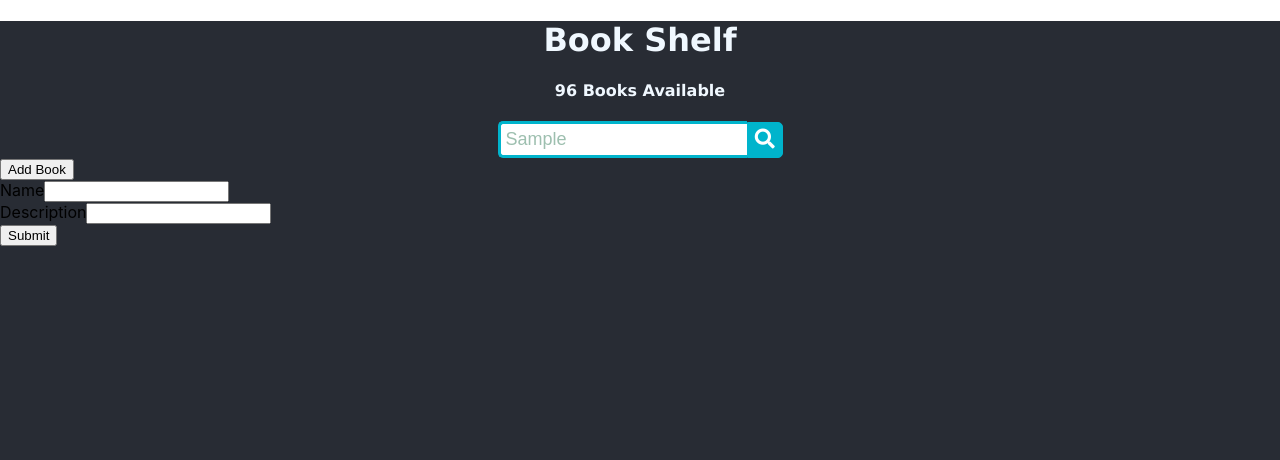
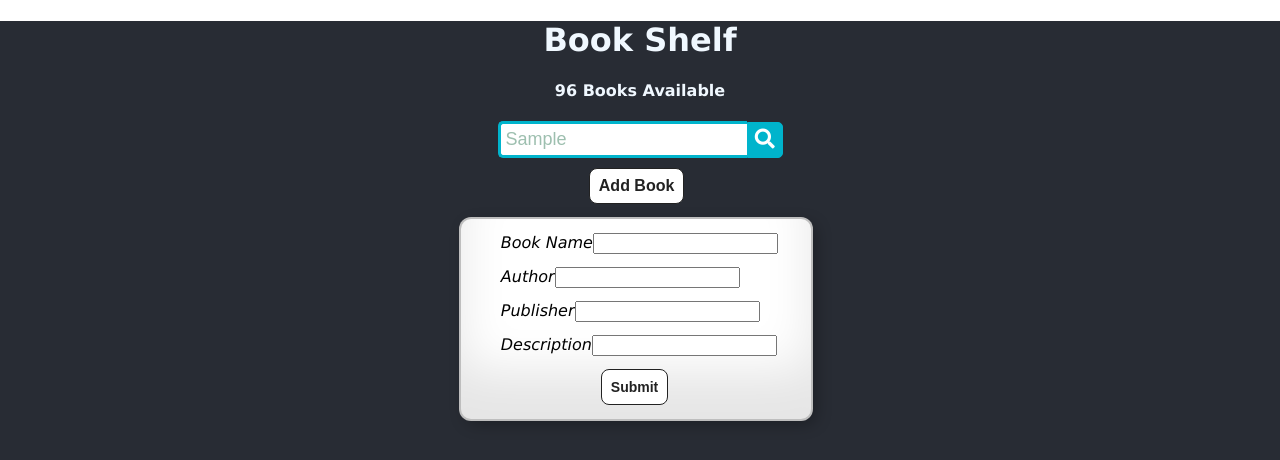
Before and after one commit to tahanaushad/React-Book-Shelf, a React (Create React App) app: page / in a window 1280 px wide. Both pictures are taken after typing "Sample" into the empty fields and a click on the button "Add Book". Shown: the top 460 px of the page. Built offline with nearby package versions, Linux system fonts and the light colour scheme.

Commit message:
Add Book feature done

```diff
--- a/src/App.css
+++ b/src/App.css
@@ -32,6 +32,7 @@
   from {
     transform: rotate(0deg);
   }
+
   to {
     transform: rotate(360deg);
   }
@@ -69,7 +70,7 @@
   color: #9DBFAF;
 }
 
-.searchTerm:focus{
+.searchTerm:focus {
   color: #102123;
 }
 
@@ -86,9 +87,123 @@
 }
 
 /*Resize the wrap to see the search bar change!*/
-.wrap{
-   display: flex;
-   justify-content: center;
-   align-items: center;
- width: 100%;
+.wrap {
+  display: flex;
+  justify-content: center;
+  align-items: center;
+  width: 100%;
 }
+
+.addbook {
+
+  margin-top: 10px;
+  margin-left: 46%;
+  display: inline-block;
+  outline: none;
+  cursor: pointer;
+  font-size: 16px;
+  line-height: 20px;
+  font-weight: 600;
+  border-radius: 8px;
+  padding: 7px 9px;
+  border: 1px solid #222222;
+  transition: box-shadow 0.2s ease 0s, -ms-transform 0.1s ease 0s, -webkit-transform 0.1s ease 0s, transform 0.1s ease 0s;
+  background: #fff;
+  color: #222222;
+
+  :hover {
+    border-color: #000000;
+    background: #f7f7f7;
+  }
+
+}
+
+.addBox {
+  display: flex;
+  flex-direction: column;
+  justify-content: center;
+  /* align-items: center; */
+  margin-left: 36%;
+  margin-top: 15px;
+  font-family: 'Lucida Sans', 'Lucida Sans Regular', 'Lucida Grande', 'Lucida Sans Unicode', Geneva, Verdana, sans-serif;
+  font-style: italic;
+  width: 350px;
+  height: 200px;
+  background: white;
+  border-radius: 10px;
+  transition: border-radius 0.5s cubic-bezier(0.175, 0.885, 0.32, 1.275);
+  box-shadow: inset 0 -3em 3em rgba(0, 0, 0, 0.1),
+    0 0 0 2px rgb(190, 190, 190),
+    0.3em 0.3em 1em rgba(0, 0, 0, 0.3);
+}
+
+.myInputs {
+  padding-bottom: 13px;
+  padding-left: 40px;
+}
+
+.inputF {
+align-items: center;
+}
+
+.submitBtn {
+  margin-top: 0px;
+  margin-left: 40%;
+  display: inline-block;
+  outline: none;
+  cursor: pointer;
+  font-size: 14px;
+  line-height: 20px;
+  font-weight: 600;
+  border-radius: 8px;
+  padding: 7px 9px;
+  border: 1px solid #222222;
+  transition: box-shadow 0.2s ease 0s, -ms-transform 0.1s ease 0s, -webkit-transform 0.1s ease 0s, transform 0.1s ease 0s;
+  background: #fff;
+  color: #222222;
+
+  :hover {
+    border-color: #000000;
+    background: #f7f7f7;
+  }
+}
+
+.bookCard {
+
+  display: flex;
+  flex-direction: column;
+  justify-content: center;
+  font-family: 'Lucida Sans', 'Lucida Sans Regular', 'Lucida Grande', 'Lucida Sans Unicode', Geneva, Verdana, sans-serif;
+  font-style: italic;
+  width: 200px;
+  height: 285px;
+  background: white;
+  border-radius: 10px;
+  transition: border-radius 0.5s cubic-bezier(0.175, 0.885, 0.32, 1.275);
+  box-shadow: inset 0 -3em 3em rgba(0, 0, 0, 0.1),
+    0 0 0 2px rgb(190, 190, 190),
+    0.3em 0.3em 1em rgba(0, 0, 0, 0.3);
+}
+
+.bookCard img {
+  align-items: center;
+  max-width: 60%; /* Ensure the image fits within the container */
+  border-radius: 5px; /* Optional: Add border-radius to the image */
+  margin-bottom: 10px; /* Optional: Add margin below the image */
+  margin-left: 38px;
+}
+
+.bookCard h4, .bookCard h5 {
+  margin: 0; /* Remove default margins */
+  text-align: center;
+  padding-top: 12px;
+  font-size: 10px;
+}
+
+.name{
+  text-align: center;
+  font-style: normal;
+  font-size: 18px;
+margin: 0;
+padding-bottom: 11px;
+}
--- a/src/App.js
+++ b/src/App.js
@@ -2,6 +2,7 @@ import logo from './logo.svg';
 import './App.css';
 import { useState } from 'react';
 import BookShelf from './BookShelf';
+import Modal from './Modal';
 
 
 
@@ -10,13 +11,17 @@ function App() {
   const [books, setBooks] = useState([])
 
   const addBook = (bookObj) => {
-
-    let obj = [...books];
-    obj.push(bookObj);
-    setBooks(obj)
+    setBooks((previousState) => {
+      return [
+        ...previousState,
+        bookObj
+      ]
+    })
   }
 
-  console.log(books)
+
+
+
   return (
     <div className='main'>
 
@@ -35,10 +40,18 @@ function App() {
       </div>
 
 
+
+
       <BookShelf addBook={addBook} books={books} />
+
+
     </div>
   );
-}
+
+
+
+
+};
 
 
 
--- a/src/BookShelf.jsx
+++ b/src/BookShelf.jsx
@@ -12,34 +12,55 @@ const BookShelf = (props) => {
         event.preventDefault();
         const obj = {
             name: event.target.bookName.value,
+            author: event.target.author.value,
+            publisher: event.target.publisher.value,
             description: event.target.bookDescription.value
         }
-props.addBook (obj)
-    console.log(obj)
+        props.addBook(obj)
+
 
         event.target.bookName.value = ""
+        event.target.author.value = ""
+        event.target.publisher.value = ""
+        event.target.bookDescription.value = ""
+
     }
 
     return (
         <div>
-            <button onClick={switchAddForm}>Add Book</button>
+            <button onClick={switchAddForm} className="addbook">Add Book</button>
+
             {showForm && <form onSubmit={handleSubmit}>
-                <div>
-                <label htmlFor="label">Name</label>
-                <input type="text" name="bookName" />
+                <div className="addBox">
+                    <div className="myInputs">
+                        <label htmlFor="label">Book Name</label>
+                        <input type="text" className="inputF" name="bookName" />
+                    </div>
+                    <div className="myInputs">
+                        <label htmlFor="label">Author</label>
+                        <input type="text" className="inputF" name="author" />
+                    </div>
+                    <div className="myInputs">
+                        <label htmlFor="label">Publisher</label>
+                        <input type="text" className="inputF" name="publisher" />
+                    </div>
+                    <div className="myInputs">
+                        <label htmlFor="label">Description</label>
+                        <input type="text" className="inputF" name="bookDescription" />
                     </div>
                     <div>
-                <label htmlFor="label">Description</label>
-                <input type="text" name="bookDescription" />
+                        <button className="submitBtn" type="submit">Submit</button>
                     </div>
-                <div>
-                <button type="submit">Submit</button>
                 </div>
             </form>}
             {props.books.map((book, index) => {
-                return(
-                <div key={index}>
-                    {book.name}
+                return (
+                    <div key={index} className="bookCard">
+                        <img src="https://dictionary.cambridge.org/images/thumb/book_noun_001_01679.jpg?version=5.0.389" alt="Book Image" />
+                        <p className="name"> {book.name} </p>
+                        <h4> Author: {book.author} </h4>
+                        <h5> Publisher: {book.publisher}</h5>
+                        <h5>{book.description}</h5>
                     </div>
                 )
             })}
--- /dev/null
+++ b/src/Modal.jsx
@@ -0,0 +1,34 @@
+import React from "react";
+
+
+
+const Modal = ({showModal}) => {
+
+    return (
+        <div>
+            {/* {showForm && <form onSubmit={handleSubmit}> */}
+                <div>
+                    <label htmlFor="label">Name</label>
+                    <input type="text" name="bookName" />
+                </div>
+                <div>
+                    <label htmlFor="label">Description</label>
+                    <input type="text" name="bookDescription" />
+                </div>
+                <div>
+                    <button type="submit">Submit</button>
+                </div>
+            {/* </form>} */}
+            {/* {props.books.map((book, index) => {
+                return (
+                    <div key={index}>
+                        {book.name}
+                        {book.description}
+                    </div>
+                )
+            })} */}
+        </div>
+    )
+}
+
+export default Modal
```
Lines whose indentation alone changed are shown as unchanged.
